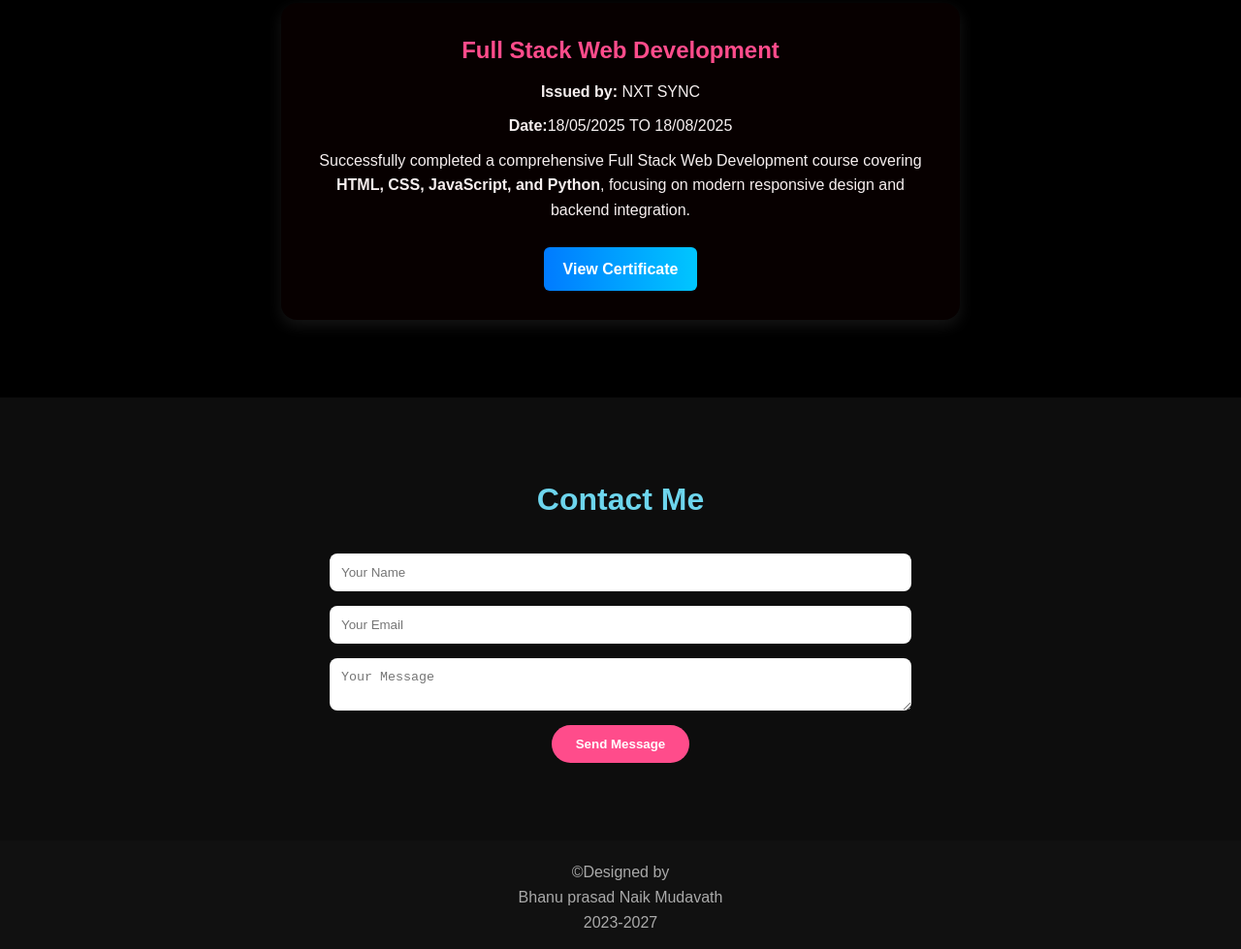
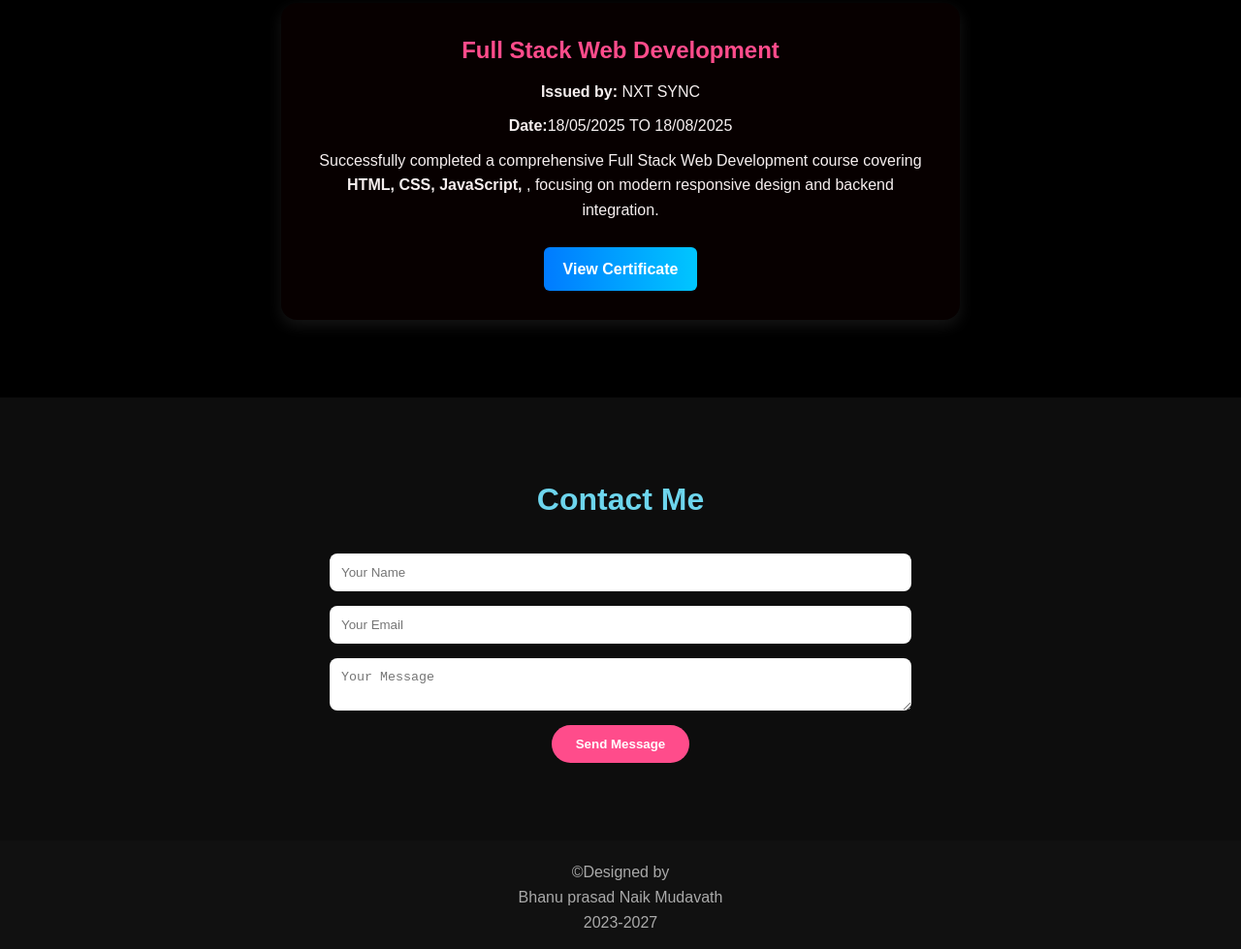
Before and after one commit to bhanu-tech723/mini-project, a plain HTML site: page index.html in a window 1280 px wide. Shown: the part 2472-3451 px from the top of the page at 97% size. Drawn offline with Linux system fonts and the light colour scheme.

Commit message:
Update index.html

```diff
--- a/index.html
+++ b/index.html
@@ -115,7 +115,7 @@
           <p><strong>Date:</strong>18/05/2025 TO 18/08/2025</p>
           <p>
             Successfully completed a comprehensive Full Stack Web Development
-            course covering <b>HTML, CSS, JavaScript, and Python</b>, focusing on
+            course covering <b>HTML, CSS, JavaScript,  </b>, focusing on
             modern responsive design and backend integration.
           </p>
           <a href="Bhanu Prasad Naik Course Completion Certificate.pdf" target="_blank" class="btn view-btn">
```
